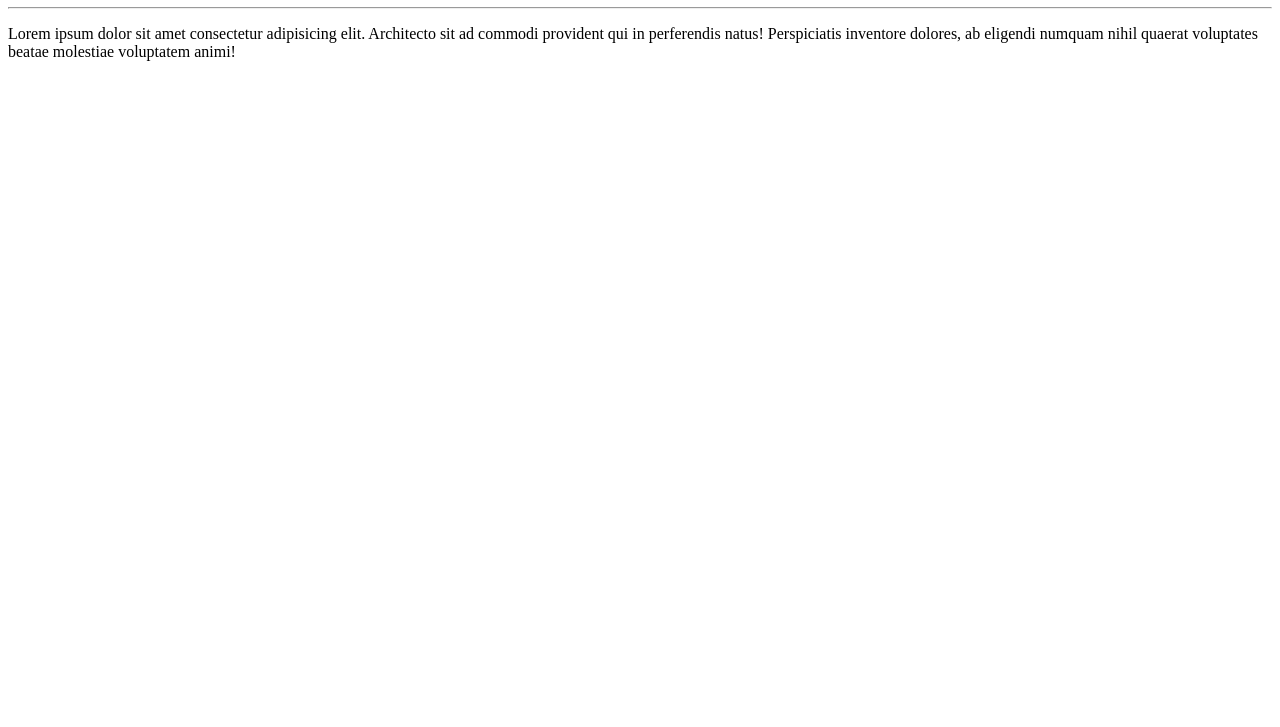
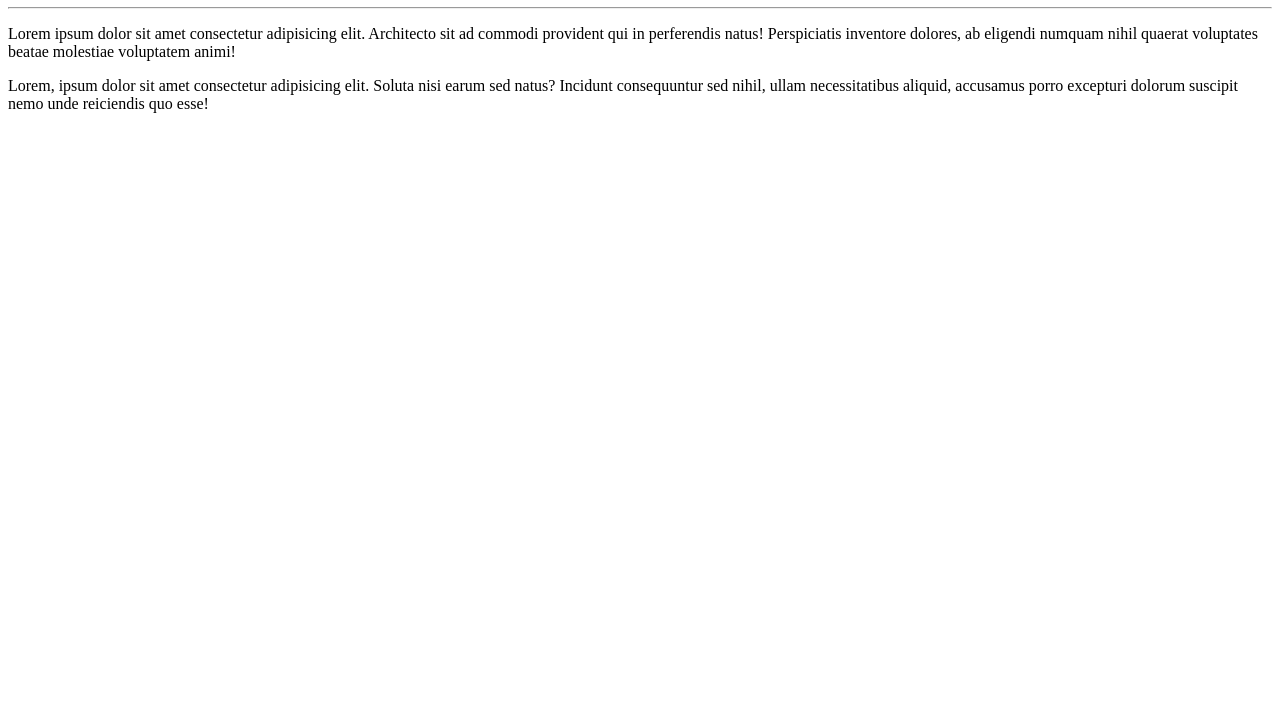
Before and after one commit to davi-ldf/Ola-Mundo, a plain HTML site: page site-exemplo/index.html in a window 1280 px wide. Shown: the part 73-800 px from the top of the page. Drawn offline with Linux system fonts and the light colour scheme.

Commit message:
adicionei um parágrafo

```diff
--- a/site-exemplo/index.html
+++ b/site-exemplo/index.html
@@ -9,5 +9,6 @@
     <h1>Olá, Mundo!</h1>
     <hr>
     <p>Lorem ipsum dolor sit amet consectetur adipisicing elit. Architecto sit ad commodi provident qui in perferendis natus! Perspiciatis inventore dolores, ab eligendi numquam nihil quaerat voluptates beatae molestiae voluptatem animi!</p>
+    <p>Lorem, ipsum dolor sit amet consectetur adipisicing elit. Soluta nisi earum sed natus? Incidunt consequuntur sed nihil, ullam necessitatibus aliquid, accusamus porro excepturi dolorum suscipit nemo unde reiciendis quo esse!</p>
 </body>
 </html>
```
